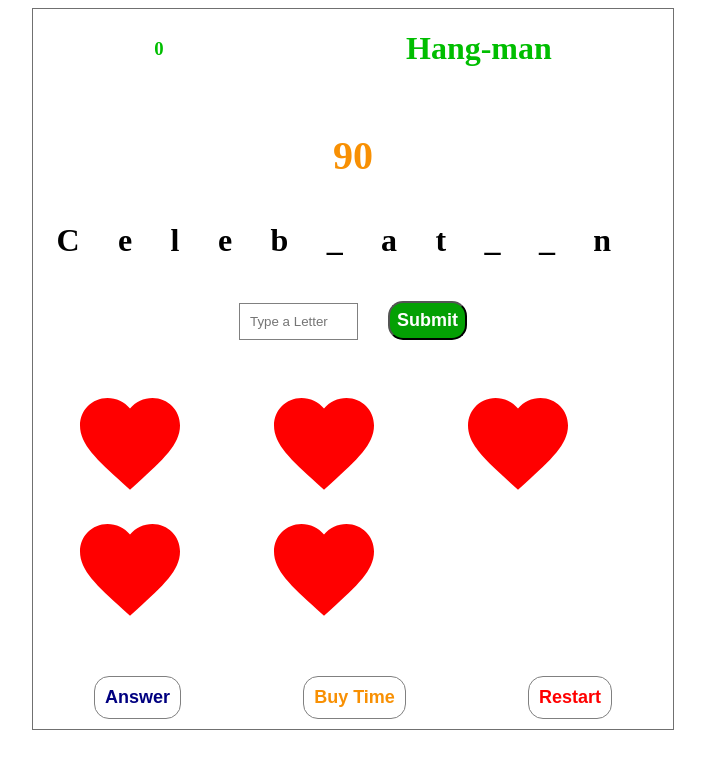
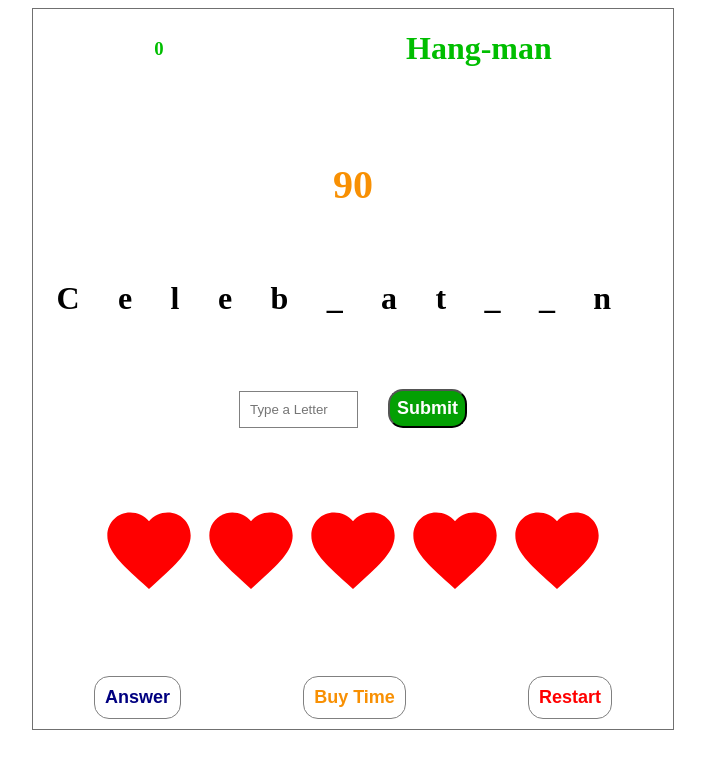
Before and after one commit to jcsmileyjr/hangman2, an Angular app: page / in a window 1280 px wide. Shown: the top 768 px of the page, without its empty margins (287-992 px from the left). Built offline with nearby package versions, Linux system fonts and the light colour scheme.

Commit message:
Restyle lives images to be more design responsiveness

```diff
--- a/src/app/components/lives/lives.component.css
+++ b/src/app/components/lives/lives.component.css
@@ -2,6 +2,7 @@
 main {
     display:flex;
     flex-wrap: wrap;
+    justify-content: center;
 }
 
 img {
@@ -9,3 +10,12 @@ img {
     width: 15vw;
     margin: 1px;
 }
+
+
+/*tablet-size screens*/
+@media only screen and (min-width: 800px) {
+    img {
+        max-width: 100px;
+        max-height: 100px;
+    }
+}
```
